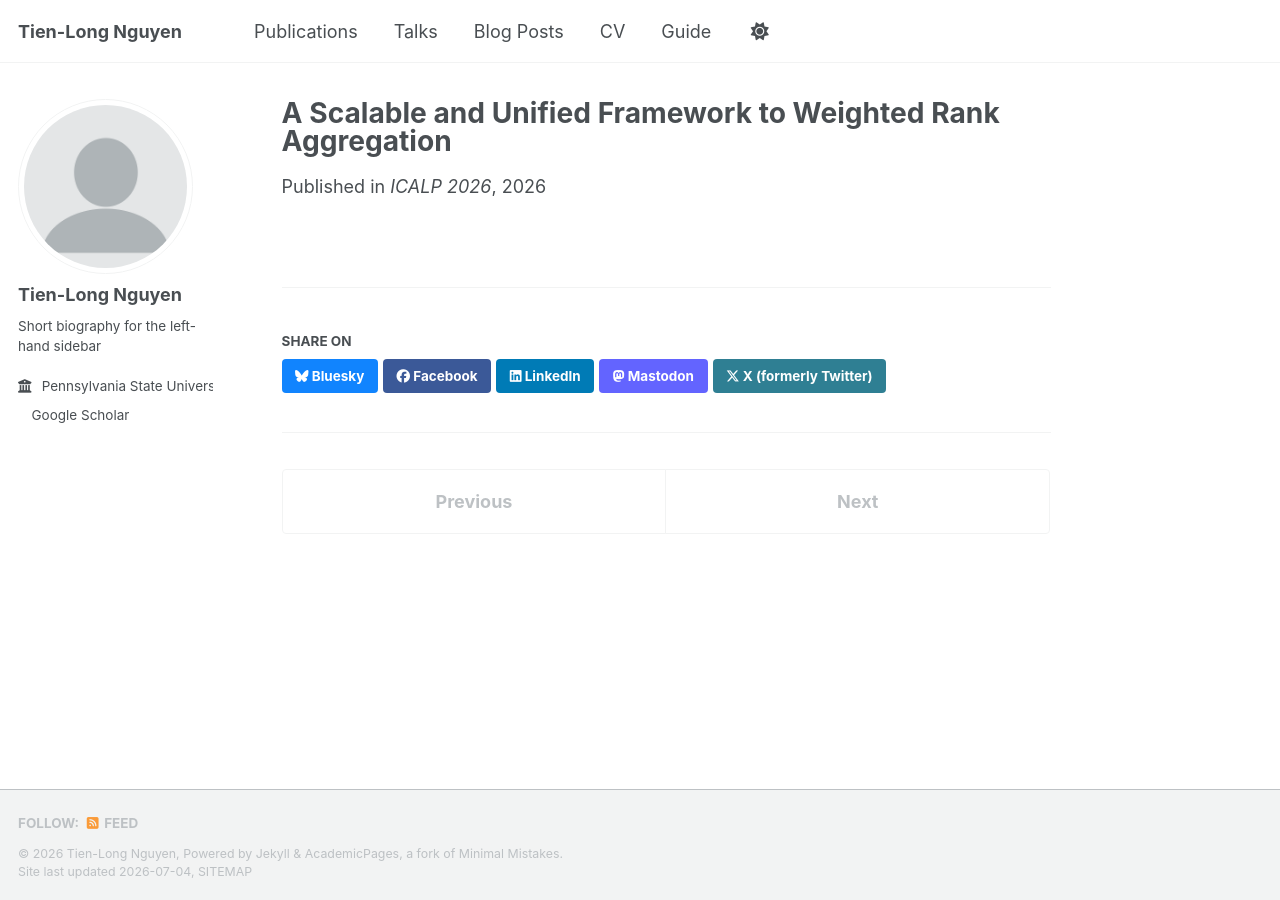
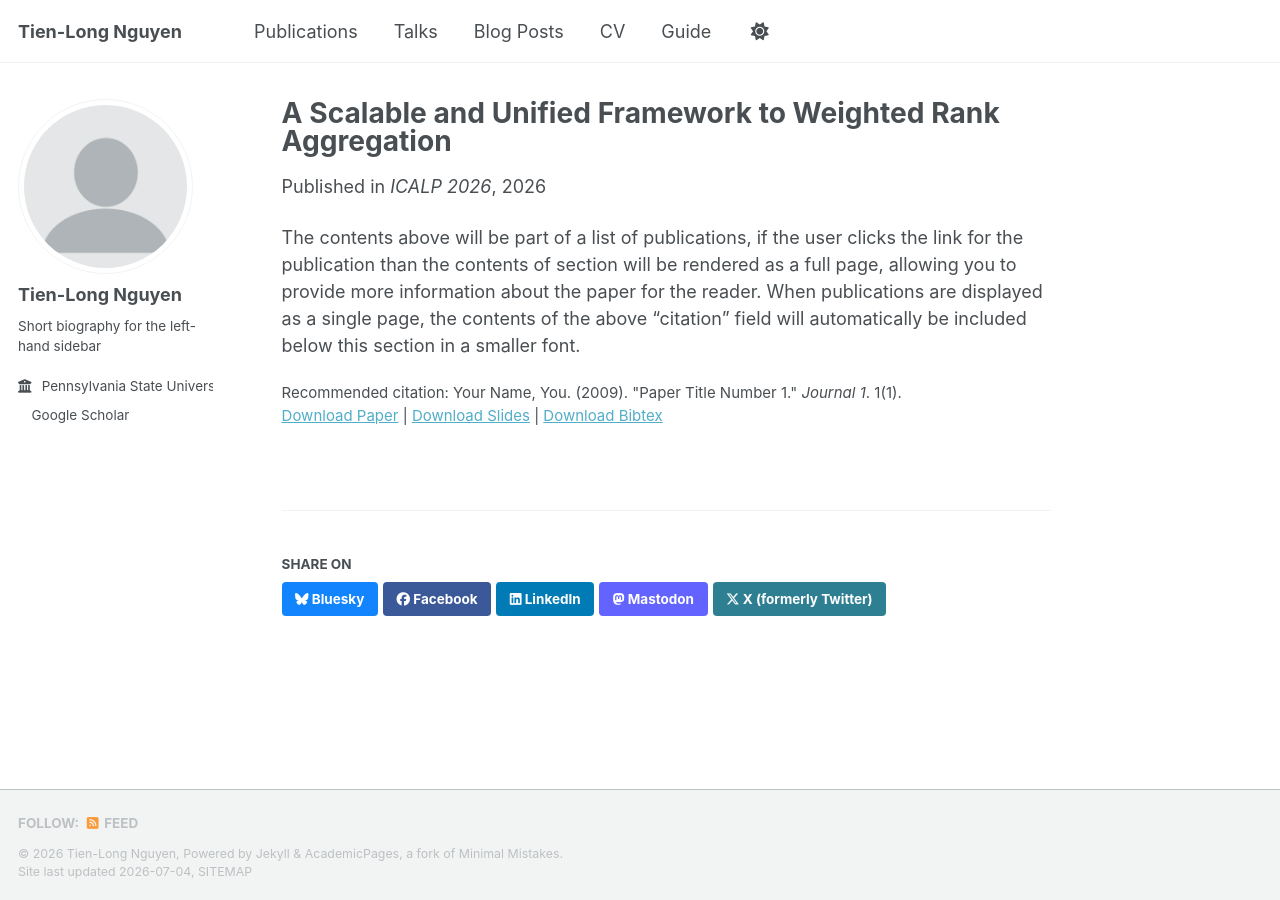
Before and after one commit to tienlonghungson/tienlonghungson.github.io, a Jekyll site: the page built from _publications/MPCRankAggregation.md, in a window 1280 px wide. Built offline with Jekyll 4.4.1, drawn with Linux system fonts in a browser that asks for light colours; a style sheet for code colours, icons or effects is not loaded.

Commit message:
test publication details

```diff
--- a/_publications/MPCRankAggregation.md
+++ b/_publications/MPCRankAggregation.md
@@ -2,12 +2,12 @@
 title: "A Scalable and Unified Framework to Weighted Rank Aggregation"
 collection: publications
 permalink: /publication/MPCRankAggregation
-# excerpt: 'This paper is about the number 1. The number 2 is left for future work.'
+excerpt: 'This paper is about the number 1. The number 2 is left for future work.'
 date: 2026-04-20
 venue: 'ICALP 2026'
-# slidesurl: 'https://academicpages.github.io/files/slides1.pdf'
+slidesurl: 'https://academicpages.github.io/files/slides1.pdf'
 paperurl: 'https://arxiv.org/html/2605.09653v1'
-# bibtexurl: 'https://academicpages.github.io/files/bibtex1.bib'
-# citation: 'Your Name, You. (2009). &quot;Paper Title Number 1.&quot; <i>Journal 1</i>. 1(1).'
+bibtexurl: 'https://academicpages.github.io/files/bibtex1.bib'
+citation: 'Your Name, You. (2009). &quot;Paper Title Number 1.&quot; <i>Journal 1</i>. 1(1).'
 ---
-<!-- The contents above will be part of a list of publications, if the user clicks the link for the publication than the contents of section will be rendered as a full page, allowing you to provide more information about the paper for the reader. When publications are displayed as a single page, the contents of the above "citation" field will automatically be included below this section in a smaller font. -->
+The contents above will be part of a list of publications, if the user clicks the link for the publication than the contents of section will be rendered as a full page, allowing you to provide more information about the paper for the reader. When publications are displayed as a single page, the contents of the above "citation" field will automatically be included below this section in a smaller font.
```
Also changed, not shown: _publications/MPCRankAggregation test.md (deleted, +0 -7 lines).
